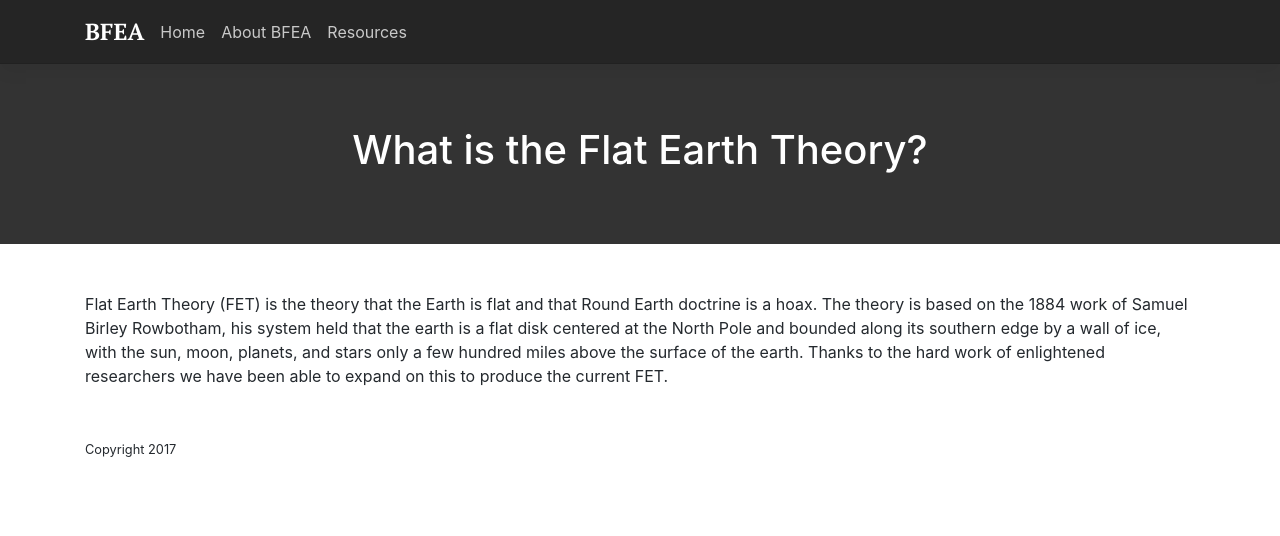
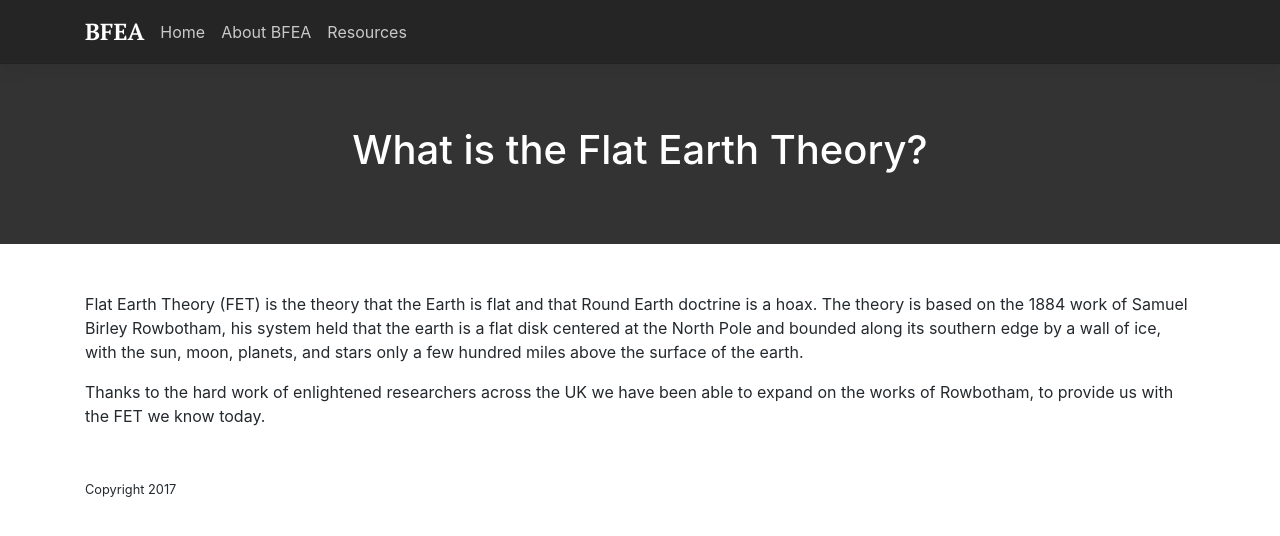
Before and after one commit to krussll/etsysimplicity, a Jekyll site: the page built from _posts/2017-08-22-what-is-the-flat-earth-theory.md, in a window 1280 px wide. Shown: the top 536 px of the page. Built offline with Jekyll 4.4.1, drawn with Linux system fonts in a browser that asks for light colours.

Commit message:
Updated '_posts/2017-08-22-what-is-the-flat-earth-theory.md' via CloudCannon

```diff
--- a/_posts/2017-08-22-what-is-the-flat-earth-theory.md
+++ b/_posts/2017-08-22-what-is-the-flat-earth-theory.md
@@ -4,4 +4,7 @@
 colour: black
 ---
 
-Flat Earth Theory (FET) is the theory that the Earth is flat and that Round Earth doctrine is a hoax. The theory is based on the 1884 work of Samuel Birley Rowbotham, his system held that the earth is a flat disk centered at the North Pole and bounded along its southern edge by a wall of ice, with the sun, moon, planets, and stars only a few hundred miles above the surface of the earth. Thanks to the hard work of enlightened researchers we have been able to expand on this to produce the current FET.
+
+Flat Earth Theory (FET) is the theory that the Earth is flat and that Round Earth doctrine is a hoax. The theory is based on the 1884 work of Samuel Birley Rowbotham, his system held that the earth is a flat disk centered at the North Pole and bounded along its southern edge by a wall of ice, with the sun, moon, planets, and stars only a few hundred miles above the surface of the earth.
+
+Thanks to the hard work of enlightened researchers across the UK we have been able to expand on the works of Rowbotham, to provide us with the FET we know today.
```
